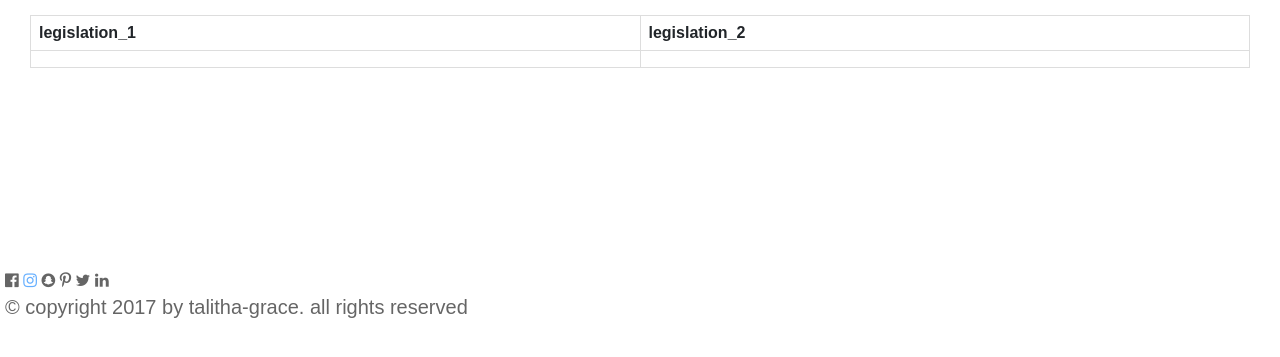
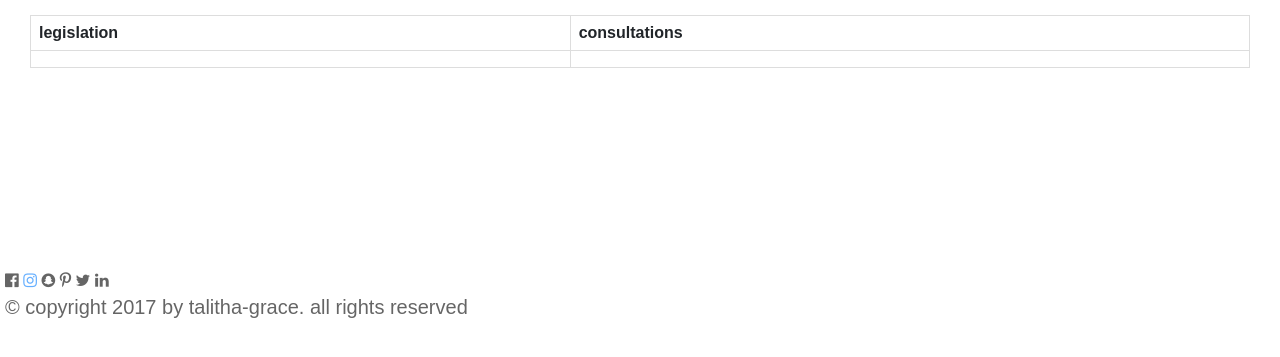
Before and after one commit to talithagrace/govapi_work, a Django app: page / in a window 1280 px wide. Shown: the part 110-467 px from the top of the page. Run offline with Django 3.2, Linux system fonts and the light colour scheme; tables that the repository leaves empty hold one stand-in row (values such as "Sample post"); data that the repository does not hold is empty; some libraries are stand-ins or nearby versions; some web fonts are replaced.

Commit message:
added consultations search result to table

```diff
--- a/blog/blog_views.py
+++ b/blog/blog_views.py
@@ -6,10 +6,16 @@
     #create lists
     legislation_1 = []
     legislation_2 = []
+    consultations = []
 
     url_1 = 'http://www.legislation.gov.uk/id'
     params_1 = {'title': 'immigration'}
-    base_url = 'http://www.legislation.gov.uk'
+    base_url_1 = 'http://www.legislation.gov.uk'
+
+    url_2 = 'https://www.gov.uk/government/publications'
+    params_2 = {'keywords': 'immigration', 'publication_filter_option': 'consultations'}
+    base_url_2 = 'https://www.gov.uk'
+
 
     r_1 = requests.get(url_1, params_1)
 
@@ -19,15 +25,25 @@
 
     for link in search_results_1.find_all('a', href=re.compile("/id/ukpga")):
         #append each link in the loop to the list created above
-        legislation_1.append(base_url + link.get('href'))
+        legislation_1.append(base_url_1 + link.get('href'))
 
     for link in search_results_1.find_all('a', href=re.compile("/id/uksi")):
         #append each link in the loop to the list created above
-        legislation_2.append(base_url + link.get('href'))
+        legislation_2.append(base_url_1 + link.get('href'))
+
+    r_2 = requests.get(url_2, params_2)
+
+    r_2.raise_for_status()
+
+    search_results_2 = bs4.BeautifulSoup(r_2.content, 'html.parser')
+
+    for link in search_results_2.find_all('a', href=re.compile("/government/consultations")):
+        consultations.append(base_url_2 + link.get('href'))
 
     context = {
         'legislation_1': legislation_1,
-        'legislation_2': legislation_2
+        'legislation_2': legislation_2,
+        'consultations': consultations
     }
     return render(request, 'blog/search_list.html', context)
 # Create your views here.
--- a/blog/templates/blog/search_list.html
+++ b/blog/templates/blog/search_list.html
@@ -6,8 +6,8 @@
 <table>
 
   <tr>
-    <th>legislation_1</th>
-    <th>legislation_2</th>
+    <th>legislation</th>
+    <th>consultations</th>
   </tr>
 
 <tr>
@@ -18,16 +18,25 @@
 <li><a href="{{ legs }}">{{ legs }}</a></li>
 </ul>
 
-{% endfor %}</td>
+{% endfor %}
 
-<td>
 {% for legs in legislation_2 %}
 
 <ul>
 <li><a href="{{ legs }}">{{ legs }}</a></li>
 </ul>
 
-{% endfor %}</td>
+{% endfor %}
+
+</td>
+
+<td>
+  {% for cons in consultations %}
+<ul>
+  <li><a href="{{ cons }}">{{ cons }}</a></li>
+</ul>
+{% endfor %}
+</td>
 </tr>
 </table>
 
```
